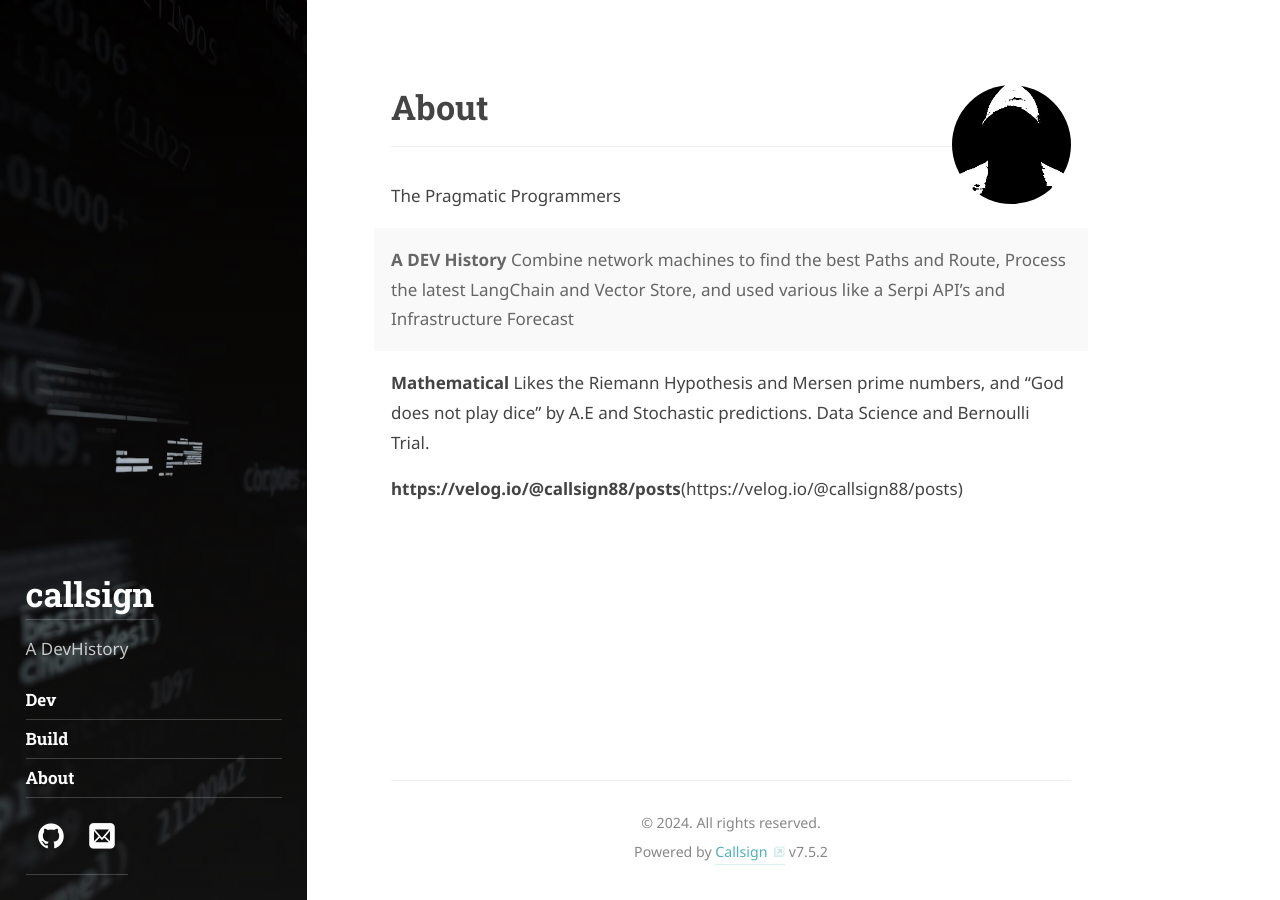
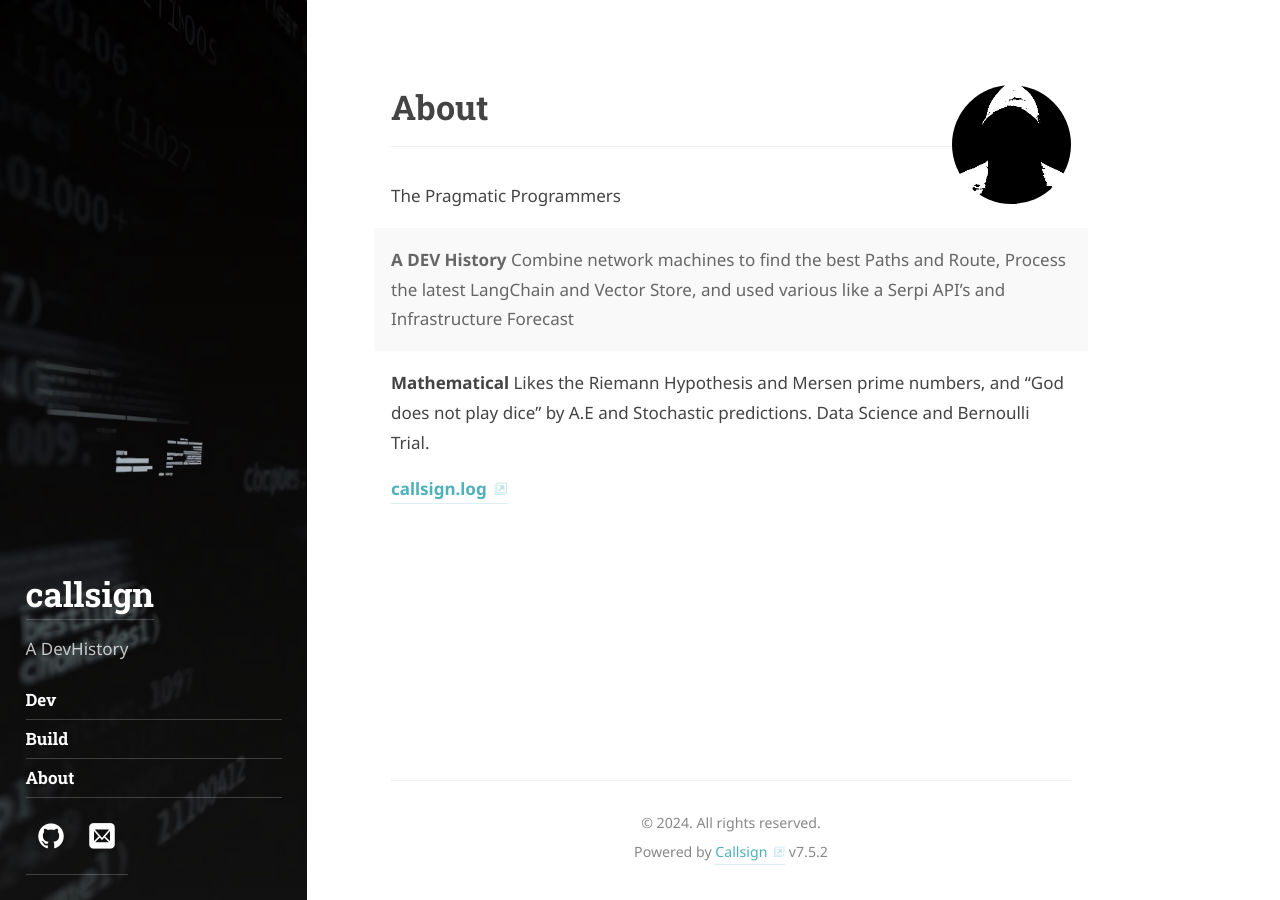
Before and after one commit to callsign88/callsign88.github.io, a Jekyll site: the page built from about.md, in a window 1280 px wide. Built offline with Jekyll 4.4.1, drawn with Linux system fonts in a browser that asks for light colours; some web fonts are replaced.

Commit message:
Update Velog link text in about page

```diff
--- a/about.md
+++ b/about.md
@@ -13,4 +13,6 @@
 
 
 
-**https://velog.io/@callsign88/posts**(https://velog.io/@callsign88/posts)
+
+
+[**callsign.log**](https://velog.io/@callsign88/posts)
```
